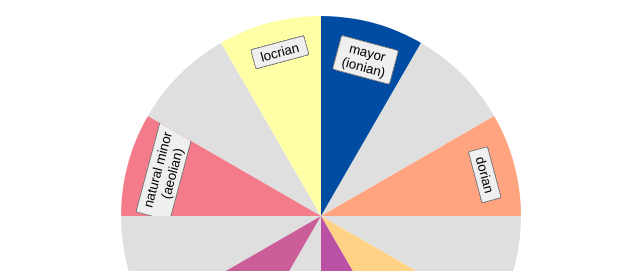
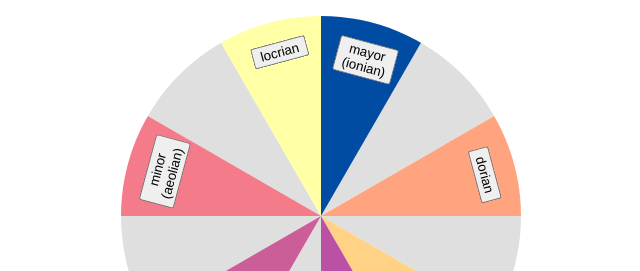
Before and after one commit to istng/music-theory-web, a React (Create React App) app: page / in a window 1280 px wide. Shown: the top 271 px of the page, without its empty margins (319-959 px from the left). Built offline with nearby package versions, Linux system fonts and the light colour scheme.

Commit message:
remove natural from minor

```diff
--- a/src/variables/scales.js
+++ b/src/variables/scales.js
@@ -24,7 +24,7 @@ export const classicModes = [
           color: '#CB5E99',
         }, {
         }, {
-          tone: 'natural minor',
+          tone: 'minor',
           name: 'aeolian',
           color: '#F47B89',
         }, {
```
